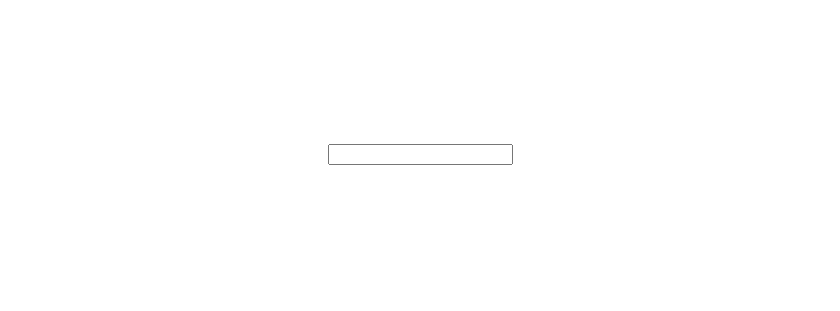
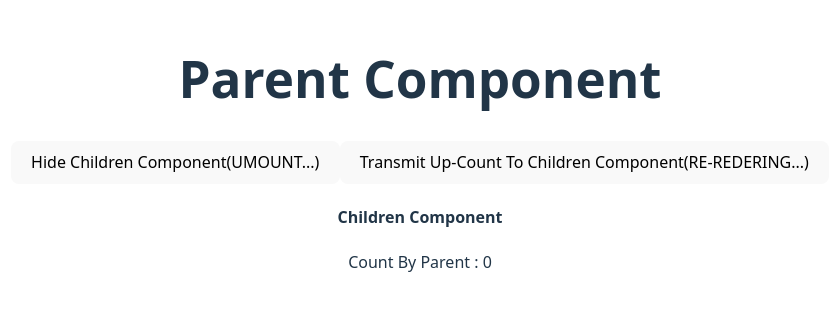
Before and after one commit to earlyerin/korea_it_web_react_study, a React (Vite) app: page / in a window 1280 px wide. Shown: the part 247-558 px from the top of the page, without its empty margins (220-1060 px from the left). Built offline with nearby package versions, Linux system fonts and the light colour scheme.

Commit message:
Feat: LifeCycle(mount, unmount, render, re-render)

```diff
--- a/src/App.jsx
+++ b/src/App.jsx
@@ -9,6 +9,9 @@ import InputState2 from "./components/BasicState/InputState2/InputState2";
 import InputState3 from "./components/BasicState/InputState3/InputState3";
 import InputState4 from "./components/BasicState/InputState4/InputState4";
 import DomRef from "./components/DomRef/DomRef";
+import LifeCycle from "./components/LifeCycle/LifeCycle";
+import LifeCycleApp from "./components/LifeCycle/LifeCycleApp";
+import Render from "./components/LifeCycle/Render";
 
 //초기 화면 구성
 function App() {
@@ -24,7 +27,10 @@ function App() {
       {/* <InputState2 /> */}
       {/* <InputState3 /> */}
       {/* <InputState4 /> */}
-      <DomRef />
+      {/* <DomRef /> */}
+      {/* <Render /> */}
+      {/* <LifeCycle /> */}
+      <LifeCycleApp />
     </>
   );
 }
--- /dev/null
+++ b/src/components/LifeCycle/LifeCycle.jsx
@@ -0,0 +1,20 @@
+import { useEffect } from "react";
+
+function LifeCycle({ count }) {
+  console.log("RENDERING...");
+  useEffect(() => {
+    console.log("MOUNT...");
+
+    return () => {
+      console.log("UNMOUNT...");
+    };
+  }, []);
+  return (
+    <div>
+      <h4>Children Component</h4>
+      <p>Count By Parent : {count}</p>
+    </div>
+  );
+}
+
+export default LifeCycle;
--- /dev/null
+++ b/src/components/LifeCycle/LifeCycleApp.jsx
@@ -0,0 +1,27 @@
+import { useState } from "react";
+import LifeCycle from "./LifeCycle";
+
+function LifeCycleApp() {
+  const [count, setCount] = useState(0);
+  const [show, setShow] = useState(true);
+
+  return (
+    <div>
+      <h1>Parent Component</h1>
+      {/* 버튼을 누를 때 마다 show 상태 변화(true or false) */}
+      <button onClick={() => setShow((prev) => !prev)}>
+        {show
+          ? "Hide Children Component(UMOUNT...)"
+          : "Show Children Component(MOUNT...)"}
+      </button>
+      {/* 자식 컴포넌트에 전달할 count 상태 변화 */}
+      <button onClick={() => setCount((prev) => prev + 1)}>
+        Transmit Up-Count To Children Component(RE-REDERING...)
+      </button>
+      {/* show의 상태에 따라 자식 컴포넌트 Mount&Unmount 결정 */}
+      {show && <LifeCycle count={count} />}
+    </div>
+  );
+}
+
+export default LifeCycleApp;
--- /dev/null
+++ b/src/components/LifeCycle/Render.jsx
@@ -0,0 +1,17 @@
+import { useState } from "react";
+
+function Render() {
+  console.log("RenderComponent Rendering...");
+  const [count, setCount] = useState(0);
+  const onClickHandler = () => {
+    setCount(count + 1);
+  };
+  return (
+    <div>
+      <h1>현재 숫자 : {count}</h1>
+      <button onClick={onClickHandler}>숫자 증가</button>
+    </div>
+  );
+}
+
+export default Render;
```
